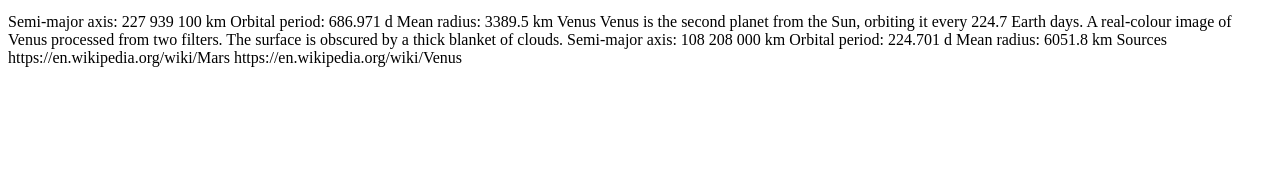
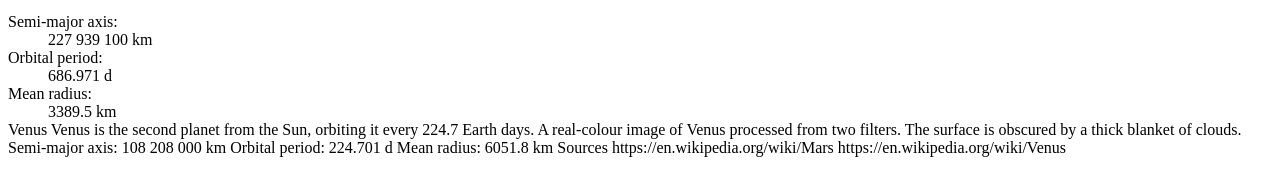
Before and after one commit to Chan0369/dsn1674-assignment-2, a plain HTML site: page index.html in a window 1280 px wide. Shown: the part 637-810 px from the top of the page. Drawn offline with Linux system fonts and the light colour scheme.

Commit message:
Added description term

```diff
--- a/index.html
+++ b/index.html
@@ -45,18 +45,19 @@
     <p>Mars is named after the Roman god of war, it is often described as the “Red Planet” because the iron oxide prevalent on its surface gives it a reddish appearance.</p>
 
 <figure>
-  <img src="img/mars.jpg" alt"">
+  <img src="imgages/mars.jpg" alt"">
   <figcaption>A computer-generated image of Mars from real data.</figcaption>
 </figure>
 
-Semi-major axis:
-227 939 100 km
+<dl>
+  <dt>Semi-major axis:</dt>
+<dd><data value="227 939 100">227 939 100 km</data></dd>
 
-Orbital period:
-686.971 d
+  <dt>Orbital period:</dt>
+<dd><data value="686.971">686.971 d</data></dd>
 
-Mean radius:
-3389.5 km
+  <dt>Mean radius:</dt>
+<dd><data value="3389.5">3389.5 km</data></dd>
 
 Venus
 
```
